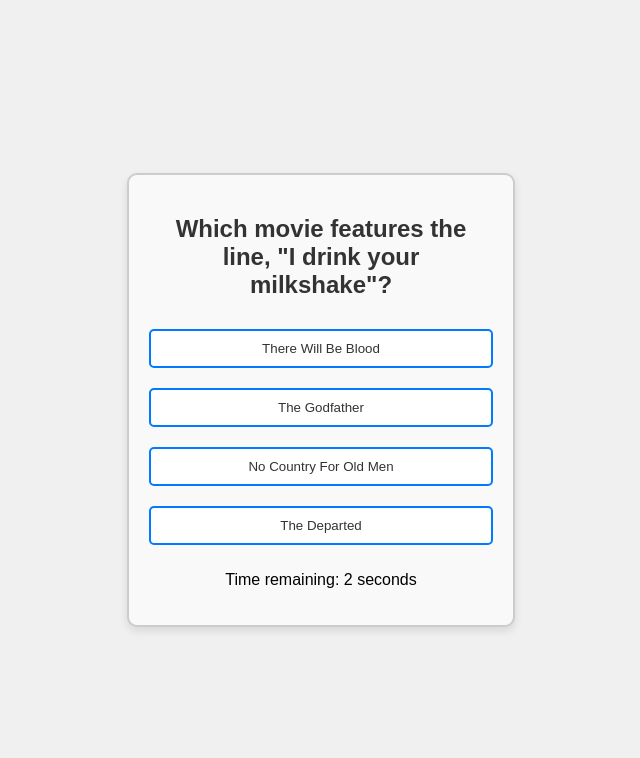
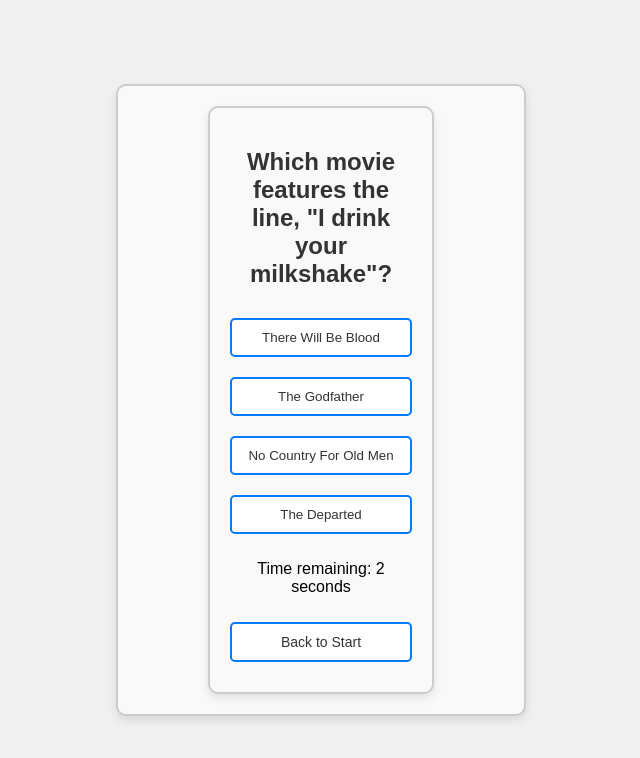
Before and after one commit to ArvidBerlin/Movie-quiz, a React (Vite) app: page / in a window 1280 px wide. Both pictures are taken after a click on the button "Start Quiz". Shown: the top 758 px of the page, without its empty margins (319-959 px from the left). Built offline with nearby package versions, Linux system fonts and the light colour scheme.

Commit message:
Added a button under the questions to return to the start page

```diff
--- a/src/components/Question.jsx
+++ b/src/components/Question.jsx
@@ -1,6 +1,6 @@
 import React, { useState } from "react";
 
-const Question = ({ question, onAnswer, timeLeft, showCorrectAnswer }) => {
+const Question = ({ question, onAnswer, timeLeft, showCorrectAnswer, onGoToStart }) => {
     const [selectedOption, setSelectedOption] = useState(null);
 
     // If question is answered, show correct answer
@@ -33,6 +33,9 @@
                 </button>
             ))}
             <p>Time remaining: {timeLeft} seconds</p>
+            <button className="back-button" onClick={onGoToStart}>
+                Back to Start
+            </button>
         </div>
     );
 };
--- a/src/components/Quiz.css
+++ b/src/components/Quiz.css
@@ -76,3 +76,21 @@
   margin-bottom: 20px;
   color: #333;
 }
+
+.back-button {
+  margin-top: 15px;
+  padding: 6px 12px;
+  background-color: #007bff;
+  color: white;
+  border: none;
+  border-radius: 5px;
+  cursor: pointer;
+  font-size: 14px;
+  transition: background-color 0.3s;
+  width: auto;
+  align-self: center;
+}
+
+.back-button:hover {
+  background-color: #0056b3;
+}
--- a/src/components/Quiz.jsx
+++ b/src/components/Quiz.jsx
@@ -39,8 +39,8 @@
 
     // Add point and move to next question after answer, or finish quiz
     const nextQuestion = (isCorrect) => {
-        if (isCorrect) setScore(score + 1);
-
+        if (isCorrect)
+            setScore(score + 1);
         if (currentQuestionIndex < questions.length - 1) {
             setCurrentQuestionIndex(currentQuestionIndex + 1);
             setTimeLeft(15);
@@ -49,40 +49,20 @@
         }
     };
 
-    // Reset quiz to start over
-    const resetQuiz = () => {
+    // Go back to start page and reset quiz
+    const goToStartPage = () => {
         setScore(0);
         setCurrentQuestionIndex(0);
         setIsFinished(false);
         setTimeLeft(15);
-    };
-
-    const goToStartPage = () => {
-        resetQuiz();
         setHasStarted(false);
-    }
-
-    // If quiz hasn't started, show start page until user starts quiz
-    if (!hasStarted) {
-        return <StartPage onStart={() => setHasStarted(true)}/>;
-    }
-
-    // If quiz is finished, show score and give option to restart
-    if (isFinished) {
-        return (
-            <Result
-                score={score}
-                total={questions.length}
-                onRestart={resetQuiz}
-                onGoToStart={goToStartPage}
-            />
-        );
     }
 
     // Load questions
     return (
         <>
             {hasStarted && !isFinished && (
+                <div className="quiz-container">
                     <Question
                         question={questions[currentQuestionIndex]}
                         onAnswer={(isCorrect) => {
@@ -94,6 +74,20 @@
                         }}
                         timeLeft={timeLeft}
                         showCorrectAnswer={showCorrectAnswer}
+                        onGoToStart={goToStartPage}
+                    />
+                </div>
+            )}
+
+            {!hasStarted && ( // If quiz hasn't started, show start page until user starts quiz
+                <StartPage onStart={() => setHasStarted(true)}/>
+            )}
+
+            {isFinished && ( // If quiz is finished, show score and give option to restart
+                <Result
+                    score={score}
+                    total={questions.length}
+                    onRestart={goToStartPage}
                 />
             )}
         </>
```
Lines whose indentation alone changed are shown as unchanged.
